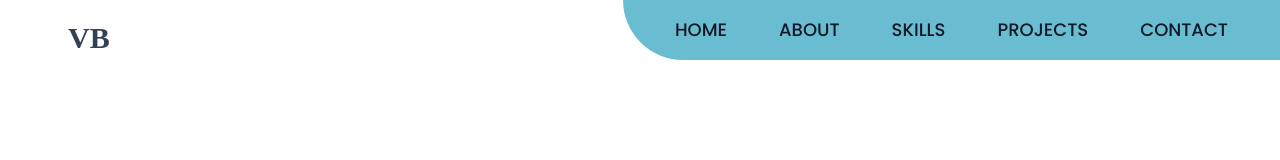
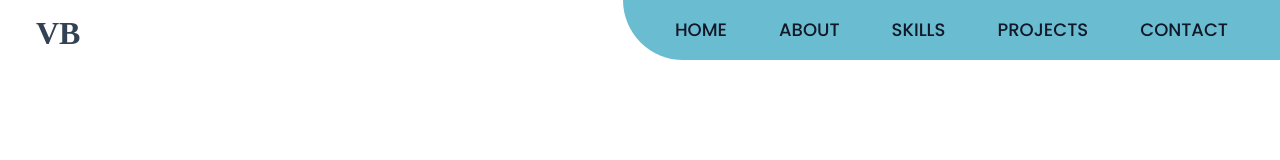
Before and after one commit to vaishnavibondade1/portfolio, a React (Vite) app: page / in a window 1280 px wide. Shown: the top 160 px of the page. Built offline with nearby package versions, Linux system fonts and the light colour scheme.

Commit message:
logo update

```diff
--- a/src/components/Navbar.jsx
+++ b/src/components/Navbar.jsx
@@ -24,7 +24,7 @@ const Navbar = () => {
       }`}
     >
       <div className="flex items-center justify-between">
-        <div className="mx-4 md:mx-12">
+        <div className="mx-4 pb-2 smd:mx-12">
           <a  href="#home">
          <img src={Logo} alt="Logo"></img>
           </a>
```
Also changed, not shown: src/assets/icon-w.svg.
